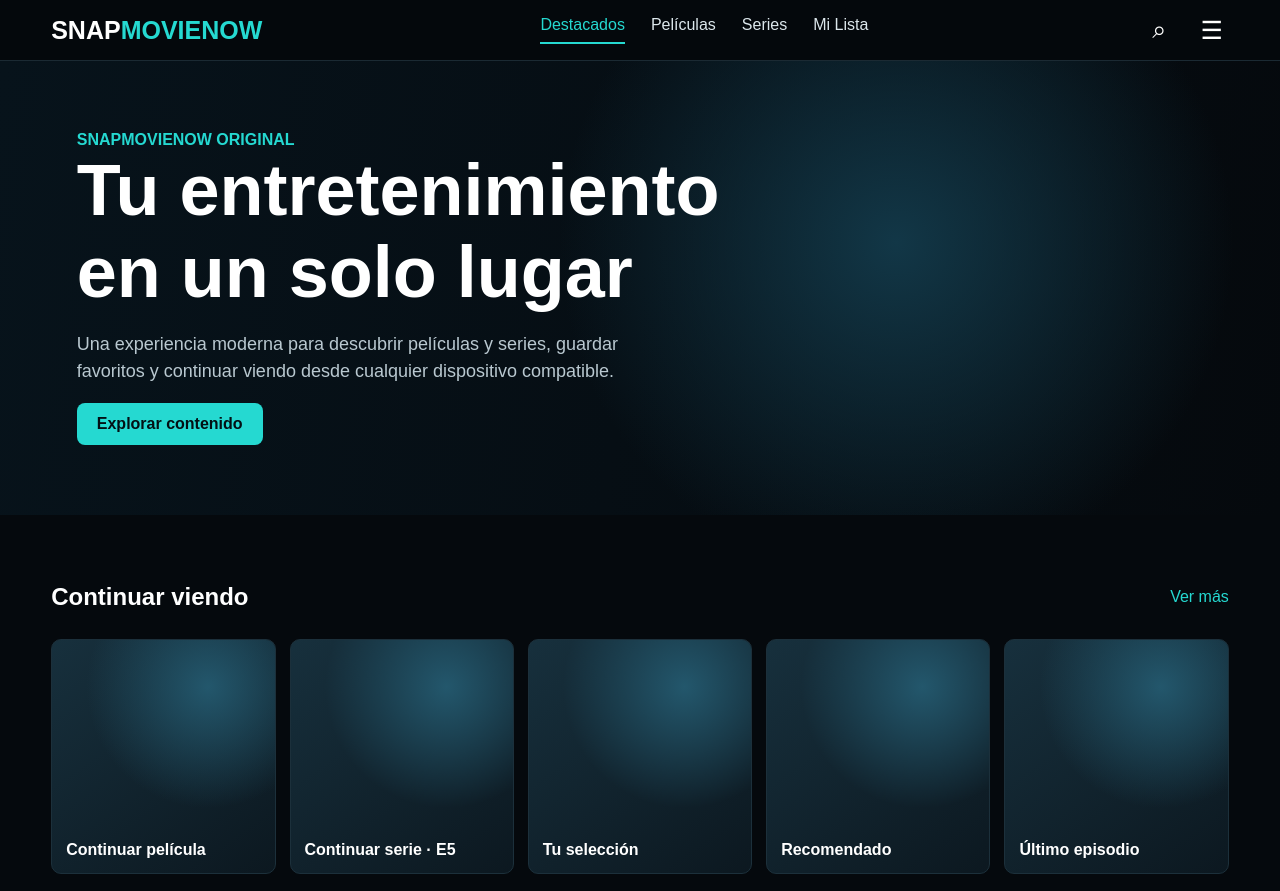
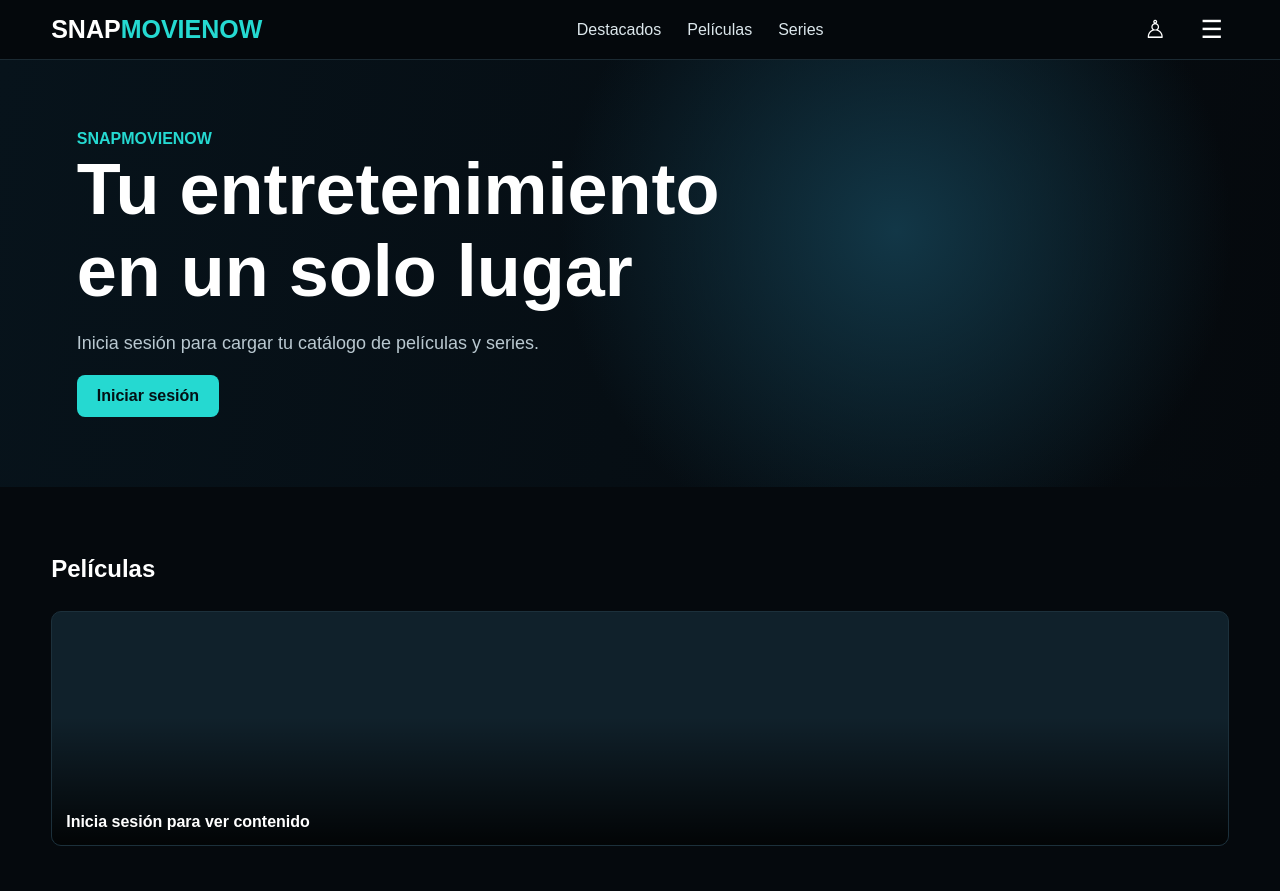
Before and after one commit to snapmovienow/snapmovienow.github.io, a plain HTML site: page index.html in a window 1280 px wide. Shown: the top 891 px of the page. Drawn offline with Linux system fonts and the light colour scheme.

Commit message:
Connect SnapMovieNow frontend to Deno backend

```diff
--- a/index.html
+++ b/index.html
@@ -1,28 +1,25 @@
 <!doctype html>
-<html lang="es">
-<head>
-<meta charset="utf-8"><meta name="viewport" content="width=device-width,initial-scale=1">
+<html lang="es"><head><meta charset="utf-8"><meta name="viewport" content="width=device-width,initial-scale=1">
 <title>SnapMovieNow</title><meta name="description" content="SnapMovieNow — películas y series">
 <style>
-:root{--bg:#05090d;--panel:#0b1218;--line:#1b2a33;--accent:#25d9d1;--muted:#94a7b3}
-*{box-sizing:border-box}body{margin:0;background:var(--bg);color:#fff;font-family:Arial,sans-serif}button{font:inherit}
-header{position:sticky;top:0;z-index:5;background:#05090df2;border-bottom:1px solid var(--line);padding:14px 4%;display:flex;align-items:center;gap:22px}
-.logo{font-weight:900;font-size:25px}.logo span{color:var(--accent)}nav{display:flex;gap:26px;margin:auto}nav a{color:#dce7ec;text-decoration:none}.active{color:var(--accent)!important;border-bottom:2px solid var(--accent);padding-bottom:8px}
-.icon{border:0;background:none;color:#fff;font-size:25px;cursor:pointer}.hero{min-height:330px;padding:70px 6%;display:flex;align-items:center;background:radial-gradient(circle at 70% 40%,#123747 0,transparent 36%),linear-gradient(100deg,#07131b,#05090d)}
-.hero h1{font-size:clamp(38px,7vw,72px);margin:0 0 12px}.hero p{max-width:570px;color:#b9c8d0;font-size:18px;line-height:1.5}.cta{display:inline-block;background:var(--accent);color:#031014;padding:12px 20px;border-radius:8px;font-weight:bold}
-main{padding:18px 4% 60px}.section{margin:30px 0}.section-head{display:flex;justify-content:space-between;align-items:center}.section h2{font-size:24px}.more{color:var(--accent)}
-.row{display:grid;grid-auto-flow:column;grid-auto-columns:minmax(155px,1fr);gap:14px;overflow-x:auto;padding:8px 0 14px;scrollbar-width:none}.card{height:235px;border-radius:10px;background:linear-gradient(145deg,#17303d,#0c1820);border:1px solid #1c303b;display:flex;align-items:flex-end;padding:14px;position:relative;overflow:hidden}.card:before{content:"";position:absolute;inset:0;background:radial-gradient(circle at 70% 20%,#23576c,transparent 50%)}.card b{z-index:1}.tag{position:absolute;z-index:2;top:9px;right:9px;background:var(--accent);color:#041114;padding:4px 7px;border-radius:4px;font-size:11px;font-weight:bold}
-.drawer{position:fixed;z-index:20;right:-360px;top:0;width:min(360px,88vw);height:100vh;background:#0b0f12;border-left:1px solid #26343c;padding:28px 24px;transition:.25s}.drawer.open{right:0}.drawer h2{color:var(--accent)}.drawer a{display:block;color:#fff;text-decoration:none;padding:14px 4px;border-bottom:1px solid #1d282e}.close{float:right}
+:root{--bg:#05090d;--panel:#0b1218;--line:#1b2a33;--a:#25d9d1;--muted:#94a7b3}*{box-sizing:border-box}body{margin:0;background:var(--bg);color:#fff;font-family:Arial,sans-serif}button,input{font:inherit}button{cursor:pointer}
+header{position:sticky;top:0;z-index:5;background:#05090df2;border-bottom:1px solid var(--line);padding:14px 4%;display:flex;align-items:center;gap:22px}.logo{font-weight:900;font-size:25px}.logo span{color:var(--a)}nav{display:flex;gap:26px;margin:auto}nav a{color:#dce7ec;text-decoration:none}.icon{border:0;background:none;color:#fff;font-size:25px}.hero{min-height:330px;padding:70px 6%;display:flex;align-items:center;background:radial-gradient(circle at 70% 40%,#123747 0,transparent 36%),linear-gradient(100deg,#07131b,#05090d)}.hero h1{font-size:clamp(38px,7vw,72px);margin:0 0 12px}.hero p{max-width:570px;color:#b9c8d0;font-size:18px;line-height:1.5}.cta,.primary{border:0;background:var(--a);color:#031014;padding:12px 20px;border-radius:8px;font-weight:bold}
+main{padding:18px 4% 60px}.section{margin:30px 0}.section-head{display:flex;justify-content:space-between;align-items:center}.row{display:grid;grid-auto-flow:column;grid-auto-columns:minmax(155px,1fr);gap:14px;overflow-x:auto;padding:8px 0 14px}.card{height:235px;border-radius:10px;background:#10212b center/cover no-repeat;border:1px solid #1c303b;display:flex;align-items:flex-end;padding:14px;position:relative;overflow:hidden}.card:after{content:"";position:absolute;inset:45% 0 0;background:linear-gradient(transparent,#000d)}.card b{z-index:1}.modal{display:none;position:fixed;z-index:30;inset:0;background:#000c;align-items:center;justify-content:center;padding:20px}.modal.open{display:flex}.box{width:min(430px,100%);background:#0b1218;border:1px solid #263943;border-radius:16px;padding:26px}.box h2{margin-top:0}.box input{width:100%;margin:7px 0;padding:13px;border-radius:8px;border:1px solid #31444e;background:#071016;color:#fff}.box button{width:100%;margin-top:10px}.msg{color:#ff9e9e;min-height:20px}.drawer{position:fixed;z-index:20;right:-360px;top:0;width:min(360px,88vw);height:100vh;background:#0b0f12;border-left:1px solid #26343c;padding:28px 24px;transition:.25s}.drawer.open{right:0}.drawer a{display:block;color:#fff;text-decoration:none;padding:14px 4px;border-bottom:1px solid #1d282e}.close{float:right}.hidden{display:none!important}
 @media(max-width:700px){nav{display:none}.hero{min-height:270px}.row{grid-auto-columns:42%}.card{height:210px}}
-</style></head>
-<body>
-<header><div class="logo">SNAP<span>MOVIENOW</span></div><nav><a class="active" href="#">Destacados</a><a href="#movies">Películas</a><a href="#series">Series</a><a href="#lists">Mi Lista</a></nav><button class="icon" aria-label="Buscar">⌕</button><button class="icon" onclick="menu()" aria-label="Menú">☰</button></header>
-<section class="hero"><div><div style="color:var(--accent);font-weight:bold">SNAPMOVIENOW ORIGINAL</div><h1>Tu entretenimiento<br>en un solo lugar</h1><p>Una experiencia moderna para descubrir películas y series, guardar favoritos y continuar viendo desde cualquier dispositivo compatible.</p><span class="cta">Explorar contenido</span></div></section>
-<main>
-<section class="section"><div class="section-head"><h2>Continuar viendo</h2><span class="more">Ver más</span></div><div class="row"><div class="card"><b>Continuar película</b></div><div class="card"><b>Continuar serie · E5</b></div><div class="card"><b>Tu selección</b></div><div class="card"><b>Recomendado</b></div><div class="card"><b>Último episodio</b></div></div></section>
-<section class="section" id="movies"><div class="section-head"><h2>Películas populares</h2><span class="more">Ver más</span></div><div class="row"><div class="card"><span class="tag">4K</span><b>Acción</b></div><div class="card"><span class="tag">NUEVO</span><b>Estrenos</b></div><div class="card"><b>Aventura</b></div><div class="card"><span class="tag">HD</span><b>Drama</b></div><div class="card"><b>Familia</b></div><div class="card"><b>Comedia</b></div></div></section>
-<section class="section" id="series"><div class="section-head"><h2>Series para ti</h2><span class="more">Ver más</span></div><div class="row"><div class="card"><b>Series nuevas</b></div><div class="card"><b>Más vistas</b></div><div class="card"><b>Temporadas completas</b></div><div class="card"><b>Documentales</b></div><div class="card"><b>Infantil</b></div></div></section>
-</main>
-<aside class="drawer" id="drawer"><button class="icon close" onclick="menu()">✕</button><h2>SnapMovieNow</h2><a href="#">⌂ Inicio</a><a href="#movies">▶ Películas</a><a href="#series">▣ Series</a><a href="#lists">♥ Favoritos</a><a href="#">◷ Historial</a><a href="#">♙ Perfiles</a><a href="#">☻ Modo infantil</a><a href="#">▣ Dispositivos</a><a href="#">? Ayuda</a><a href="#">⚙ Configuración</a></aside>
-<script>function menu(){document.getElementById('drawer').classList.toggle('open')}</script>
-</body></html>
+</style></head><body>
+<header><div class="logo">SNAP<span>MOVIENOW</span></div><nav><a href="#">Destacados</a><a href="#movies">Películas</a><a href="#series">Series</a></nav><button class="icon" onclick="openLogin()" id="loginBtn">♙</button><button class="icon" onclick="menu()">☰</button></header>
+<section class="hero"><div><div style="color:var(--a);font-weight:bold">SNAPMOVIENOW</div><h1>Tu entretenimiento<br>en un solo lugar</h1><p id="welcome">Inicia sesión para cargar tu catálogo de películas y series.</p><button class="cta" onclick="openLogin()" id="heroLogin">Iniciar sesión</button></div></section>
+<main><section class="section" id="movies"><div class="section-head"><h2>Películas</h2><span id="movieStatus"></span></div><div class="row" id="movieRow"><div class="card"><b>Inicia sesión para ver contenido</b></div></div></section>
+<section class="section" id="series"><div class="section-head"><h2>Series</h2><span id="seriesStatus"></span></div><div class="row" id="seriesRow"><div class="card"><b>Tu catálogo aparecerá aquí</b></div></div></section></main>
+<aside class="drawer" id="drawer"><button class="icon close" onclick="menu()">✕</button><h2 style="color:var(--a)">SnapMovieNow</h2><a href="#">⌂ Inicio</a><a href="#movies">▶ Películas</a><a href="#series">▣ Series</a><a href="#" onclick="logout()">↪ Cerrar sesión</a></aside>
+<div class="modal" id="login"><div class="box"><button class="icon close" style="width:auto;margin:0" onclick="closeLogin()">✕</button><h2>Iniciar sesión</h2><p style="color:var(--muted)">Usa tu usuario y contraseña del servicio.</p><input id="user" autocomplete="username" placeholder="Usuario"><input id="pass" type="password" autocomplete="current-password" placeholder="Contraseña"><div class="msg" id="msg"></div><button class="primary" id="submit" onclick="login()">Entrar</button></div></div>
+<script>
+const API="https://snapmovienowgithubio.juancanta89-tech.deno.net";
+let creds=null;
+function menu(){document.getElementById("drawer").classList.toggle("open")} function openLogin(){login.classList.add("open")} function closeLogin(){login.classList.remove("open")}
+async function api(op,extra={}){const r=await fetch(API,{method:"POST",headers:{"content-type":"application/json"},body:JSON.stringify({op,username:creds.username,password:creds.password,...extra})});if(!r.ok)throw new Error("HTTP "+r.status);return r.json()}
+async function login(){const username=user.value.trim(),password=pass.value;if(!username||!password){msg.textContent="Escribe usuario y contraseña.";return}creds={username,password};submit.disabled=true;submit.textContent="Conectando…";msg.textContent="";try{const a=await api("auth");if(!a?.user_info||String(a.user_info.auth)!=="1")throw new Error("auth");closeLogin();heroLogin.classList.add("hidden");welcome.textContent="Catálogo conectado. Cargando contenido…";await loadCatalog();welcome.textContent="Películas y series disponibles para tu cuenta."}catch(e){creds=null;msg.textContent="No se pudo iniciar sesión. Verifica tus datos."; }finally{submit.disabled=false;submit.textContent="Entrar"}}
+async function loadCatalog(){movieStatus.textContent="Cargando…";seriesStatus.textContent="Cargando…";const [m,s]=await Promise.all([api("vod"),api("series")]);render(movieRow,m,"stream_icon","name");render(seriesRow,s,"cover","name");movieStatus.textContent=(m?.length||0)+" títulos";seriesStatus.textContent=(s?.length||0)+" títulos"}
+function render(el,items,imgKey,nameKey){el.innerHTML="";(Array.isArray(items)?items.slice(0,80):[]).forEach(x=>{const d=document.createElement("div");d.className="card";if(x[imgKey])d.style.backgroundImage='url("'+String(x[imgKey]).replace(/"/g,"")+'")';const b=document.createElement("b");b.textContent=x[nameKey]||"Sin título";d.appendChild(b);el.appendChild(d)});if(!el.children.length)el.innerHTML='<div class="card"><b>No hay contenido disponible</b></div>'}
+function logout(){creds=null;location.reload()}
+</script></body></html>
```
